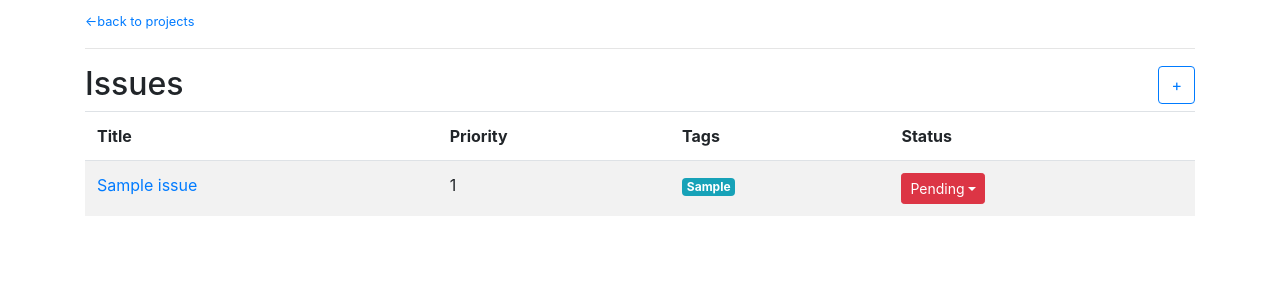
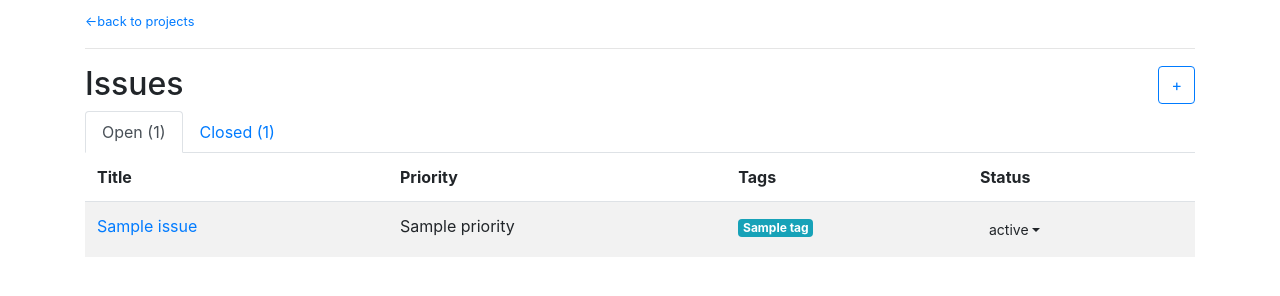
Before and after one commit to davekch/bugs, a Django app: template bugs/templates/bugs/projectdetail.html in a window 1280 px wide. Shown: the part 98-394 px from the top of the page. Run offline with Django 3.2, Linux system fonts and the light colour scheme; tables that the repository leaves empty hold one stand-in row (values such as "Sample post"); the template is opened without the code that fills it: values that come from a table or form of the project are taken from there, most other values are stand-ins (such as "Sample title", 1, 10 or a date in 2020); some libraries are stand-ins or nearby versions.

Commit message:
project detail view: sort issues by open and closed

```diff
--- a/bugs/models.py
+++ b/bugs/models.py
@@ -10,8 +10,16 @@
 
     def get_open_issues(self):
         return self.issue_set.filter(
-            status__in=[Issue.Status.PENDING, Issue.Status.WIP, Issue.Status.WONTFIX]
+            status__in=[Issue.Status.PENDING, Issue.Status.WIP]
         )
+
+    def get_closed_issue_count(self):
+        return len(self.get_closed_issues())
+
+    def get_closed_issues(self):
+        return self.issue_set.filter(
+            status__in=[Issue.Status.DONE, Issue.Status.WONTFIX]
+        ).order_by("-created_on")
 
     def get_issues_by_tags(self, tags):
         """returns all issues that have one or more of the given tags"""
--- a/bugs/templates/bugs/projectdetail.html
+++ b/bugs/templates/bugs/projectdetail.html
@@ -3,6 +3,11 @@
 {% block customstatic %}
 	{% load static %}
 	<script src="{% static 'bugs/js/util.js' %}"></script>
+	<style>
+		.table > thead > tr:first-child > td {
+			border: none;
+		}
+	</style>
 {% endblock %}
 
 {% block title %}| {{projectname}}{% endblock %}
@@ -58,7 +63,26 @@
 	</div>
 </div>
 
-<table class="table table-striped">
+<!-- Tab links -->
+<ul class="nav nav-tabs">
+	<li class="nav-item">
+		<a data-toggle="tab" class="nav-link active" href="#openissues">
+			Open ({{open_issue_count}})
+		</a>
+	</li>
+	<li class="nav-item">
+		<a data-toggle="tab" class="nav-link" href="#closedissues">
+			Closed ({{closed_issue_count}})
+		</a>
+	</li>
+</ul>
+
+
+<!-- Tab content -->
+<div class="tab-content">
+
+	<div id="openissues" class="tab-pane fade show active">
+		<table class="table table-striped table-no-border">
 			<thead>
 				<tr>
 					<td><b>Title</b></td>
@@ -68,7 +92,7 @@
 				</tr>
 			</thead>
 			<tbody id="issues-tablebody">
-		{% for issue in issues %}
+				{% for issue in open_issues %}
 					<tr>
 						<td>
 							<a href="{% url 'issuedetails' projectname issue.pk %}">{{issue.title}}</a>
@@ -92,11 +116,55 @@
 				{% endfor %}
 			</tbody>
 		</table>
+	</div>
+
+
+	<div id="closedissues" class="tab-pane fade">
+		<table class="table table-striped">
+			<thead>
+				<tr>
+					<td><b>Title</b></td>
+					<td><b>Priority</b></td>
+					<td><b>Tags</b></td>
+					<td><b>Status</b></td>
+				</tr>
+			</thead>
+			<tbody id="issues-tablebody">
+				{% for issue in closed_issues %}
+					<tr>
+						<td>
+							<a href="{% url 'issuedetails' projectname issue.pk %}">{{issue.title}}</a>
+						</td>
+						<td>{{issue.priority}}</td>
+						<td>
+							{% for tag in issue.tags_list %}
+								<span class="badge badge-info">{{tag}}</span>
+							{% endfor %}
+						</td>
+						<td>
+							<div class="dropdown">
+								<button class="btn btn-sm dropdown-toggle" type="button" id="status-dropdown-menu-{{issue.pk}}" data-toggle="dropdown" aria-haspopup="true" aria-expanded="false">
+									{{status}}
+								</button>
+								<div id="status-dropdown-items-{{issue.pk}}" class="dropdown-menu" aria-labelledby="dropdownMenuButton">
+								</div>
+							</div>
+						</td>
+					</tr>
+				{% endfor %}
+			</tbody>
+		</table>
+	</div>
+</div>
+
 
 <script type="text/javascript">
 	$(document).ready(function() {
 		// generated code to update the status buttons
-		{% for issue in issues %}
+		{% for issue in open_issues %}
+		update_statusbutton('{{projectname}}', '{{issue.pk}}', '{{issue.get_status_display}}');
+		{% endfor %}
+		{% for issue in closed_issues %}
 		update_statusbutton('{{projectname}}', '{{issue.pk}}', '{{issue.get_status_display}}');
 		{% endfor %}
 
--- a/bugs/views.py
+++ b/bugs/views.py
@@ -10,7 +10,10 @@
 def issues(request, projectname):
     project = get_object_or_404(Project, name=projectname)
     context = {
-        "issues": project.get_open_issues(),
+        "open_issues": project.get_open_issues(),
+        "closed_issues": project.get_closed_issues(),
+        "open_issue_count": project.get_open_issue_count(),
+        "closed_issue_count": project.get_closed_issue_count(),
         "projectname": projectname,
         "issueform": IssueForm(),
     }
```
Lines whose indentation alone changed are shown as unchanged.
